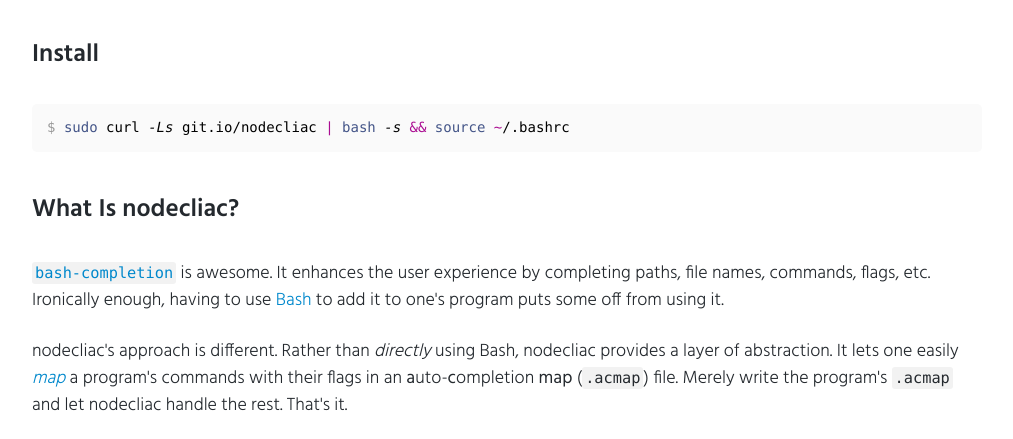
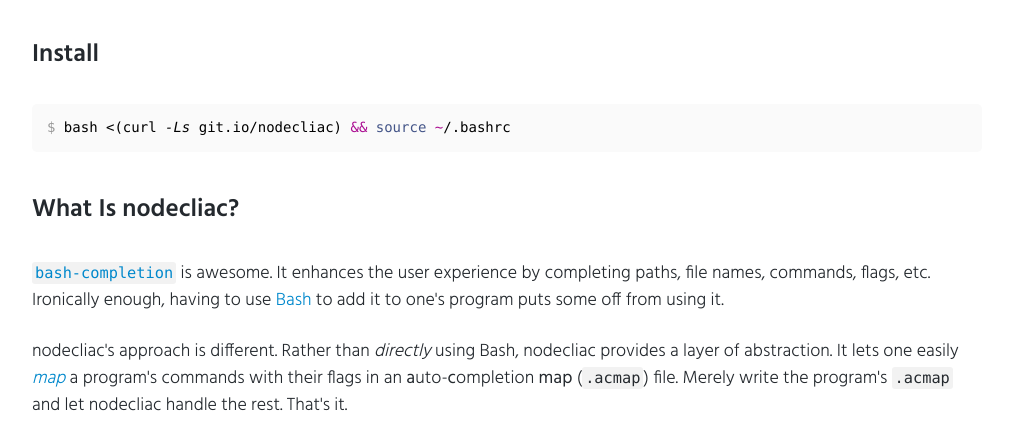
Before and after one commit to cgabriel5/nodecliac, a website: page index.html in a window 1280 px wide. Shown: the part 322-761 px from the top of the page, without its empty margins (133-1146 px from the left). Drawn offline with Linux system fonts and the light colour scheme.

Commit message:
chore: Update installer command in landing page

```diff
--- a/index.html
+++ b/index.html
@@ -144,7 +144,7 @@
 				<div class="section-list">
 					<pre
 						class="code-block-cont"
-					><code class="code-block"><span class="grayed unselectable">$</span><span class="unselectable"> </span><span class="sh-command">sudo</span> curl <span class="italic">-Ls</span> git.io/nodecliac <span class="operator">|</span> <span class="sh-command">bash</span> <span class="italic">-s</span> <span class="operator">&amp;&amp;</span> <span class="sh-command">source</span> <span class="operator">~</span>/.bashrc</code></pre>
+					><code class="code-block"><span class="grayed unselectable">$</span> bash <(curl <span class="italic">-Ls</span> git.io/nodecliac) <span class="operator">&amp;&amp;</span> <span class="sh-command">source</span> <span class="operator">~</span>/.bashrc</code></pre>
 				</div>
 			</section>
 
```
